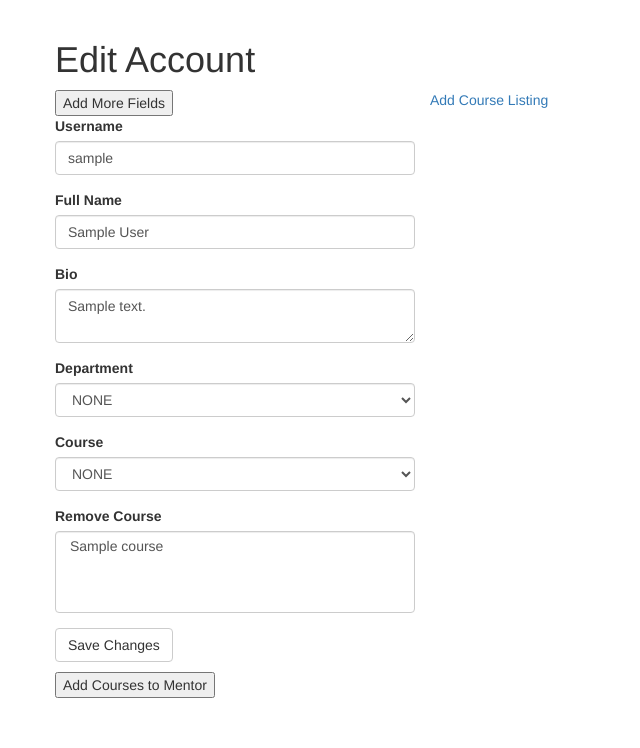
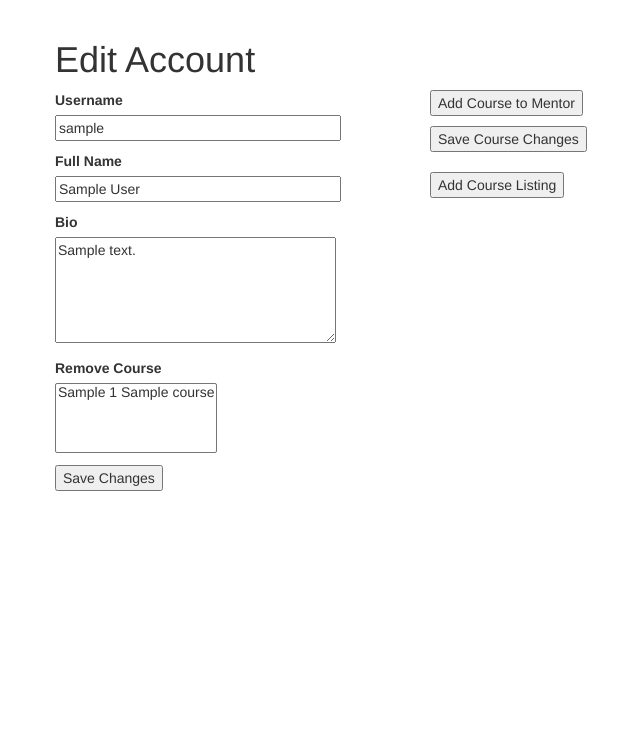
Before and after one commit to klpolley/FinalWebProject, a Flask app: page /edit_account in a window 1280 px wide. Shown: the part 52-800 px from the top of the page, without its empty margins (15-655 px from the left). Run offline with Flask 2, Linux system fonts and the light colour scheme; a user stored in the database is signed in; tables that the repository leaves empty hold one stand-in row (values such as "Sample post"); some libraries are stand-ins or nearby versions.

Commit message:
edit account form javascript things

```diff
--- a/app/forms.py
+++ b/app/forms.py
@@ -42,8 +42,8 @@
     username = StringField('Username', validators=[DataRequired()])
     name = StringField('Full Name', validators=[DataRequired()])
     bio = TextAreaField('Bio', validators=[DataRequired()])
-    department = SelectField('Department', coerce=int)
-    course = SelectField('Course', coerce=int)
+    #department = SelectField('Department', coerce=int)
+    #course = SelectField('Course', coerce=int)
     remove = SelectMultipleField('Remove Course', coerce=int)
     submit = SubmitField('Save Changes')
 
--- a/app/routes.py
+++ b/app/routes.py
@@ -59,23 +59,25 @@
     form = EditAccountForm(current_user.username)
 
     #default to no courses being mentored
-    form.department.choices = [(0, 'NONE')] + [(d.id, d.name) for d in Department.query.order_by('name')]
+    #form.department.choices = [(0, 'NONE')] + [(d.id, d.name) for d in Department.query.order_by('name')]
     #dept = Department.query.order_by('name').first()
     #form.course.choices = [(c.id, c.name) for c in Course.query.filter_by(department=dept).order_by('number')]
-    form.course.choices = [(0, 'NONE')] + [(c.id, c.name) for c in Course.query.order_by('name')]
+    #form.course.choices = [(0, 'NONE')] + [(c.id, c.name) for c in Course.query.order_by('name')]
 
-    form.remove.choices = [(a.course.id, a.course.name) for a in current_user.courses]
+    courses = sorted(current_user.courses, key=lambda x: x.course.department.abbr)
+
+    form.remove.choices = [(a.course.id, a.course.department.abbr + ' ' + str(a.course.number) + ' ' + a.course.name) for a in courses]
 
     if form.validate_on_submit():
         current_user.username = form.username.data
         current_user.name = form.name.data
         current_user.bio = form.bio.data
 
-        course = Course.query.filter_by(id=form.course.data).first()
-        if course is not None and MentorToCourse.query.filter_by(mentor=current_user, course=course).count() == 0:
-            assoc = MentorToCourse(mentor=current_user, course=course)
-            db.session.add(assoc)
-
+        # course = Course.query.filter_by(id=form.course.data).first()
+        # if course is not None and MentorToCourse.query.filter_by(mentor=current_user, course=course).count() == 0:
+        #     assoc = MentorToCourse(mentor=current_user, course=course)
+        #     db.session.add(assoc)
+        #
         for c in form.remove.data:
             assoc = MentorToCourse.query.filter_by(mentor=current_user, course_id=c).first()
             db.session.delete(assoc)
@@ -87,6 +89,8 @@
         form.username.data = current_user.username
         form.name.data = current_user.name
         form.bio.data = current_user.bio
+    else:
+        print(form.errors)
 
     return render_template('editAccount.html', title='Edit Account', form=form)
 
@@ -111,6 +115,8 @@
     sent_reqs = user.requests.all()
     received_reqs = user.requested.all()
 
+    courses_sorted = sorted(current_user.courses, key=lambda x: x.course.department.abbr)
+
     contact = ContactForm()
     if contact.validate_on_submit():
         current_user.send_request(user)
@@ -121,7 +127,7 @@
         mail.send(msg)
         flash('Help request sent to: ' + username)
 
-    return render_template('account.html', user=user, sent=sent_reqs, received=received_reqs, contact=contact)
+    return render_template('account.html', user=user, sent=sent_reqs, received=received_reqs, courses=courses_sorted, contact=contact)
 
 
 @app.route('/resolve_request', methods=['GET', 'POST'])
@@ -142,6 +148,7 @@
 
 
 @app.route('/add_course', methods = ['GET','POST'])
+@login_required
 def add_course():
     form = AddCourseForm()
     form.existing_dept.choices = [(0, 'NEW DEPARTMENT')]+[(row.id, row.name) for row in Department.query.all()]
@@ -165,6 +172,7 @@
 
 
 @app.route('/course/<dept>')
+@login_required
 def course(dept):
     courses = Course.query.filter_by(dept_id=dept).all()
 
@@ -178,6 +186,49 @@
         courseArray.append(courseObj)
 
     return jsonify({'courses' : courseArray})
+
+@app.route('/depts')
+@login_required
+def departments():
+    depts = Department.query.all()
+
+    deptArray = []
+
+    blank = {
+        'id': 0,
+        'name': 'NONE',
+        'abbr': 'NONE'
+    }
+    deptArray.append(blank)
+
+    for dept in depts:
+        deptObj = {}
+        deptObj['id'] = dept.id
+        deptObj['name'] = dept.name
+        deptObj['abbr'] = dept.abbr
+        deptArray.append(deptObj)
+
+    return jsonify({'departments' : deptArray})
+
+@app.route('/remove_courses')
+@login_required
+def update_remove_courses():
+
+    courses = []
+    associations = current_user.courses
+    for assoc in associations:
+        courses.append(assoc.course)
+
+    courseArray = []
+
+    for course in courses:
+        courseObj = {}
+        courseObj['id'] = course.id
+        courseObj['num'] = course.number
+        courseObj['name'] = course.name
+        courseArray.append(courseObj)
+
+    return jsonify({'courses': courseArray})
 
 
 @app.route('/search', methods=['GET', 'POST'])
--- /dev/null
+++ b/app/static/mentorCourses.js
@@ -0,0 +1,109 @@
+$(document).ready(function() {
+    var max_fields      = 5; //maximum input boxes allowed
+    var wrapper   		= $(".input_fields_wrap"); //Fields wrapper
+    var add_button      = $(".add_field_button"); //Add button ID
+    var course_button   = $(".submit_add_courses"); //button to add courses
+
+    var x = 0; //initial text box count
+    $(add_button).click(function(e){ //on add input button click
+        e.preventDefault();
+        if(x < max_fields){ //max input box allowed
+            x++; //text box increment
+            $(wrapper).append('<div>' +
+                    '<p>Department</p><select name="department" id="department_temp"></select>' +
+                    '<p>Course</p><select name="course" id="course_temp"></select>' +
+                    '<a href="#" class="remove_field">Remove</a></div>'); //add input box
+
+            department = document.getElementById("department_temp");
+            department.id = x;
+            course = document.getElementById("course_temp");
+            course.id = "course" + x;
+
+            select = document.getElementById(x);
+            dept = select.setAttribute('onchange', 'updater(this)');
+            get_depts(select);
+            updater(select);
+        }
+    });
+
+    get_depts = (select) => {
+        fetch('/depts').then(function (response) {
+                response.json().then(function (data) {
+                    var optionHTML = '';
+                    for (var dept of data.departments) {
+                        optionHTML += '<option value="' + dept.id + '">' + dept.name + '</option>';
+                    }
+                    select.innerHTML = optionHTML;
+                })
+            });
+    };
+
+    updater = (field) => {
+        dept = field.value;
+        course_select = document.getElementById("course"+field.id);
+
+        if (dept == 0) {
+            course_select.innerHTML = '<option value="0">NONE</option>'
+        }
+        else {
+            fetch('/course/' + dept).then(function (response) {
+                response.json().then(function (data) {
+                    var optionHTML = '';
+                    for (var course of data.courses) {
+                        optionHTML += '<option value="' + course.id + '">' + course.name + '</option>';
+                    }
+                    course_select.innerHTML = optionHTML;
+                })
+            });
+        }
+
+    };
+
+    remove = (field) => {
+         $(field).parent('div').remove(); x--;
+    };
+
+    $(wrapper).on("click",".remove_field",
+        function(e){ //user click on remove text
+            e.preventDefault();
+            remove(this);
+        });
+
+    $(course_button).click(function(){ //on add input button click
+        var course_ids = [];
+        var course_fields = [];
+
+        for (var i = 1; i <= x; i++) {
+            var element = document.getElementById("course"+i);
+            course_ids.push(element.value);
+            course_fields.push(element);
+        }
+
+        json = {"courses":course_ids};
+
+        $.ajax({
+            type : "POST",
+            url : "/add_mentor_course",
+            data: JSON.stringify(json),
+            contentType: 'application/json;charset=UTF-8',
+            success: function() {
+                document.getElementById('submitted').innerHTML = "Courses Added!";
+                for (var field of course_fields) {
+                    remove(field);
+                }
+                var remove_field = document.getElementById("remove");
+
+                fetch('/remove_courses').then(function (response) {
+                    response.json().then(function (data) {
+                        var optionHTML = '';
+                        for (var course of data.courses) {
+                            optionHTML += '<option value="' + course.id + '">' + course.name + '</option>';
+                        }
+                        remove_field.innerHTML = optionHTML;
+                    })
+                });
+            }
+        });
+    });
+
+});
--- a/app/templates/account.html
+++ b/app/templates/account.html
@@ -12,9 +12,9 @@
         <p>{{ user.bio }}</p>
     {% endif %}
 
-    {% if user.courses|length > 0 %}
+    {% if courses|length > 0 %}
         <h4>Mentor for Courses:</h4>
-        {% for assoc in user.courses %}
+        {% for assoc in courses %}
             <p>{{ assoc.course.department.abbr }} {{ assoc.course.number }}: {{ assoc.course.name }}</p>
         {% endfor %}
     {% endif %}
--- a/app/templates/editAccount.html
+++ b/app/templates/editAccount.html
@@ -4,96 +4,62 @@
 {% block app_content %}
 
     <script src="https://ajax.googleapis.com/ajax/libs/jquery/2.1.3/jquery.min.js"></script>
-    <script>
 
-        //THIS SCRIPT HAS BEEN LEFT IN THIS TEMPLATE BECAUSE THE JINJA PIECES CAUSED ERRORS WHEN IN AN EXTERNAL JS FILE
-
-        $(document).ready(function() {
-            var max_fields      = 5; //maximum input boxes allowed
-            var wrapper   		= $(".input_fields_wrap"); //Fields wrapper
-            var add_button      = $(".add_field_button"); //Add button ID
-            var course_button   = $(".submit_add_courses"); //button to add courses
-
-            var x = 0; //initial text box count
-            $(add_button).click(function(e){ //on add input button click
-                e.preventDefault();
-                if(x < max_fields){ //max input box allowed
-                    x++; //text box increment
-                    $(wrapper).append('<div>' +
-                        '{{ form.department.label }}<br>{{ form.department(size=1, id="department_temp")}}<br>{{form.course.label}}<br>{{form.course(size=1, id="course_temp")}}' +
-                        '<a href="#" class="remove_field">Remove</a></div>'); //add input box
-
-                    department = document.getElementById("department_temp");
-                    department.id = x;
-                    course = document.getElementById("course_temp");
-                    course.id = "course" + x;
-
-                    dept = document.getElementById(x).setAttribute('onchange', 'updater(this)');
-                }
-            });
-
-            updater = (field) => {
-                dept = field.value;
-                course_select = document.getElementById("course"+field.id);
-                fetch('/course/' + dept).then(function (response) {
-                    response.json().then(function (data) {
-                        var optionHTML = '';
-                        for (var course of data.courses) {
-                            optionHTML += '<option value="' + course.id + '">' + course.name + '</option>';
-                        }
-                        course_select.innerHTML = optionHTML;
-                    })
-                });
-
-            };
-
-            $(wrapper).on("click",".remove_field", function(e){ //user click on remove text
-                e.preventDefault(); $(this).parent('div').remove(); x--;
-            });
-
-            $(course_button).click(function(){ //on add input button click
-                console.log('hello');
-                var course_ids = [];
-                for (var i = 1; i <= x; i++) {
-                    console.log("course"+i);
-                    course_ids.push(document.getElementById("course"+i).value)
-                }
-
-                json = {"courses":course_ids};
-
-                $.ajax({
-                    type : "POST",
-                    url : "{{ url_for('mentor_courses') }}",
-                    data: JSON.stringify(json),
-                    contentType: 'application/json;charset=UTF-8',
-                    success: function() {
-                        document.getElementById('submitted').innerHTML = "Courses Added!";
-                    }
-                });
-            });
-
-        });
-    </script>
+    <script type="text/javascript" src="{{ url_for('static', filename='mentorCourses.js') }}"></script>
 
 
     <h1>Edit Account</h1>
     <div>
         <div class="row">
             <div class="col-md-4">
-                <button class="add_field_button">Add More Fields</button>
-                {{ wtf.quick_form(form) }}
+                <form action="" method="post">
+                {{ form.hidden_tag() }}
+                <p>
+                    {{ form.username.label }}<br>
+                    {{ form.username(size=32) }}
+                    {% for error in form.username.errors %}
+                        <span style="color:red">[{{ error }}]</span>
+                    {% endfor %}
+                </p>
+                <p>
+                    {{ form.name.label }}<br>
+                    {{ form.name(size=32) }}
+                    {% for error in form.name.errors %}
+                        <span style="color:red">[{{ error }}]</span>
+                    {% endfor %}
+                </p>
+                <p>
+                    {{ form.bio.label }}<br>
+                    {{ form.bio(cols="32", rows="5") }}
+                    {% for error in form.bio.errors %}
+                        <span style="color:red">[{{ error }}]</span>
+                    {% endfor %}
+                </p>
+
+                <p>
+                    {{ form.remove.label }}<br>
+                    {{ form.remove }}
+                </p>
+
+                <p>
+                    {{ form.submit(class="bg-yellow text-black") }}
+                </p>
+            </form>
 
             </div>
 
-            <a href="{{ url_for('add_course') }}">Add Course Listing</a>
+            <div class="input_fields_wrap">
+                <button class="add_field_button">Add Course to Mentor</button>
+                <p id="submitted"></p>
+            </div>
+            <div style="margin-left: 50px;">
+                <button class="submit_add_courses">Save Course Changes</button>
+                <form action="{{ url_for('add_course')}}" style="margin: 20px;">
+                    <input class="bg-yellow text-black" type="submit" value="Add Course Listing" />
+                </form>
+            </div>
         </div>
 
-        <div class="input_fields_wrap">
-            <p id="submitted"></p>
-            <button class="submit_add_courses">Add Courses to Mentor</button>
-        </div>
     </div>
 
-    <script type="text/javascript" src="{{ url_for('static', filename='courses.js') }}"></script>
-
 {% endblock %}
```
